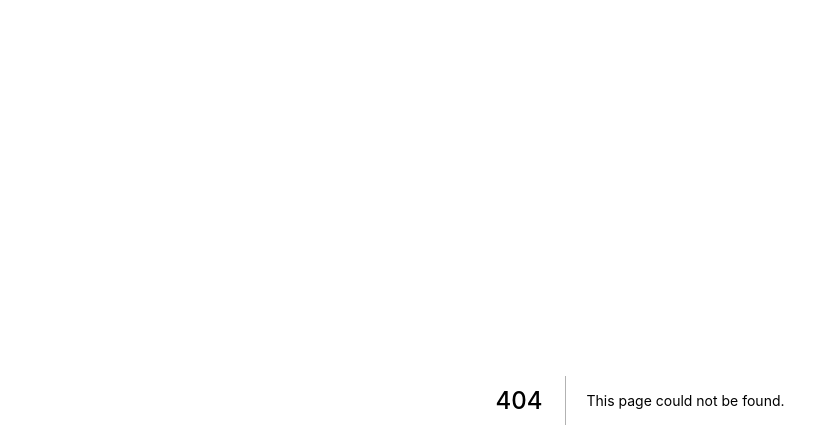
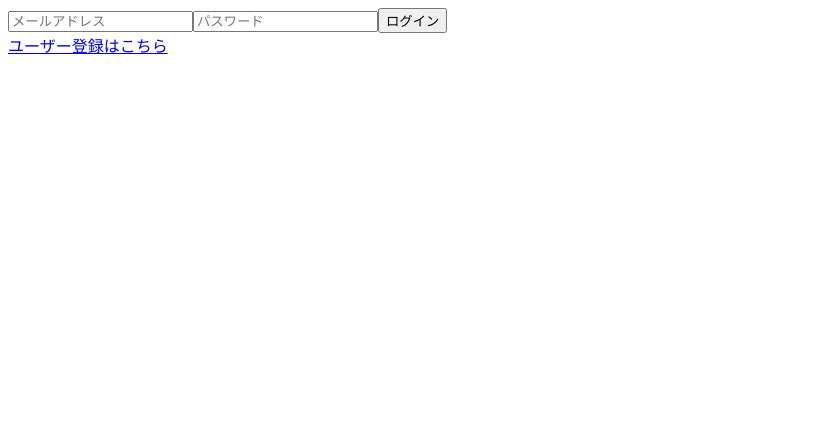
Before and after one commit to posse-ap/gen1.5-bigdragon0610, a Next.js app in the folder client/: page /auth/login in a window 1280 px wide. Before the commit this address had no page. Shown: the top 448 px of the page, without its empty margins (0-839 px from the left). Built offline with nearby package versions, Linux system fonts and the light colour scheme; no server answers.

Commit message:
firebaseによりユーザーが管理できる

```diff
--- a/client/package.json
+++ b/client/package.json
@@ -16,6 +16,7 @@
     "axios": "^0.26.1",
     "chart.js": "^3.7.1",
     "chartjs-plugin-datalabels": "^2.0.0",
+    "firebase": "^9.10.0",
     "next": "12.1.0",
     "notistack": "^2.0.3",
     "react": "17.0.2",
--- /dev/null
+++ b/client/src/firebase.js
@@ -0,0 +1,14 @@
+import { initializeApp, getApps, getApp } from "firebase/app";
+import { getAuth } from "firebase/auth";
+
+const firebaseConfig = {
+  apiKey: process.env.NEXT_PUBLIC_FIREBASE_API_KEY,
+  authDomain: process.env.NEXT_PUBLIC_FIREBASE_AUTH_DOMAIN,
+  projectId: process.env.NEXT_PUBLIC_FIREBASE_PROJECT_ID,
+  storageBucket: process.env.NEXT_PUBLIC_FIREBASE_STORAGE_BUCKET,
+  messagingSenderId: process.env.NEXT_PUBLIC_FIREBASE_MESSAGE_SENDER_ID,
+  appId: process.env.NEXT_PUBLIC_FIREBASE_SENDER_ID,
+};
+
+const app = !getApps()?.length ? initializeApp(firebaseConfig) : getApp();
+export const auth = getAuth(app);
--- /dev/null
+++ b/client/src/pages/auth/login.tsx
@@ -0,0 +1,53 @@
+import { auth } from "@/firebase";
+import { signInWithEmailAndPassword } from "firebase/auth";
+import Link from "next/link";
+import Router from "next/router";
+import { VFC } from "react";
+
+const Login: VFC = () => {
+  const handleSubmit = async (e) => {
+    e.preventDefault();
+    const { email, password } = e.target.elements;
+    try {
+      await signInWithEmailAndPassword(auth, email.value, password.value);
+      Router.push("/");
+    } catch (error) {
+      if (error.code === "auth/invalid-email") {
+        alert("メールアドレスを確認して下さい");
+      } else if (error.code === "auth/user-disabled") {
+        alert("ユーザーが無効です");
+      } else if (error.code === "auth/user-not-found") {
+        alert("このメールアドレスは登録されていません");
+      } else if (error.code === "auth/wrong-password") {
+        alert("パスワードが間違っています");
+      } else if (error.code === "auth/too-many-requests") {
+        alert("しばらく経ってから再度ログインして下さい");
+      } else {
+        alert("ログインに失敗しました");
+      }
+    }
+  };
+
+  return (
+    <section>
+      <form onSubmit={handleSubmit}>
+        <input
+          type='email'
+          name='email'
+          placeholder='メールアドレス'
+          required
+        />
+        <input
+          type='password'
+          name='password'
+          placeholder='パスワード'
+          required
+        />
+        <button type='submit'>ログイン</button>
+      </form>
+      <Link href='/auth/register'>ユーザー登録はこちら</Link>
+    </section>
+  );
+};
+
+export default Login;
--- /dev/null
+++ b/client/src/pages/auth/register.tsx
@@ -0,0 +1,49 @@
+import { VFC } from "react";
+import { auth } from "@/firebase";
+import { createUserWithEmailAndPassword } from "firebase/auth";
+import Link from "next/link";
+import Router from "next/router";
+
+const Register: VFC = () => {
+  const handleSubmit = async (e) => {
+    e.preventDefault();
+    const { email, password } = e.target.elements;
+    try {
+      await createUserWithEmailAndPassword(auth, email.value, password.value);
+      Router.push("/");
+    } catch (error) {
+      if (error.code === "auth/invalid-email") {
+        alert("メールアドレスを確認して下さい");
+      } else if (error.code === "auth/weak-password") {
+        alert("パスワードは6文字以上で設定して下さい");
+      } else if (error.code === "auth/email-already-in-use") {
+        alert("このメールアドレスは既に登録されています");
+      } else {
+        alert("登録に失敗しました");
+      }
+    }
+  };
+  return (
+    <section>
+      <form onSubmit={handleSubmit}>
+        <input
+          type='email'
+          name='email'
+          placeholder='メールアドレス'
+          required
+        />
+        <input
+          type='password'
+          name='password'
+          minLength={6}
+          placeholder='パスワード'
+          required
+        />
+        <button type='submit'>登録</button>
+      </form>
+      <Link href='/auth/login'>ログインはこちら</Link>
+    </section>
+  );
+};
+
+export default Register;
--- a/client/src/pages/index.tsx
+++ b/client/src/pages/index.tsx
@@ -14,6 +14,16 @@ import {
   useState,
 } from "react";
 import RecordModal from "@/components/organisms/RecordModal";
+import { onAuthStateChanged } from "firebase/auth";
+import { auth } from "@/firebase";
+import Router from "next/router";
+
+onAuthStateChanged(auth, (user) => {
+  if (!user) {
+    alert("ログインして下さい");
+    Router.push("/auth/login");
+  }
+});
 
 type dateContextDefaultValue = {
   date: Date;
```
Also changed, not shown: 1 other file (tests, documents, lock files or other folders).
